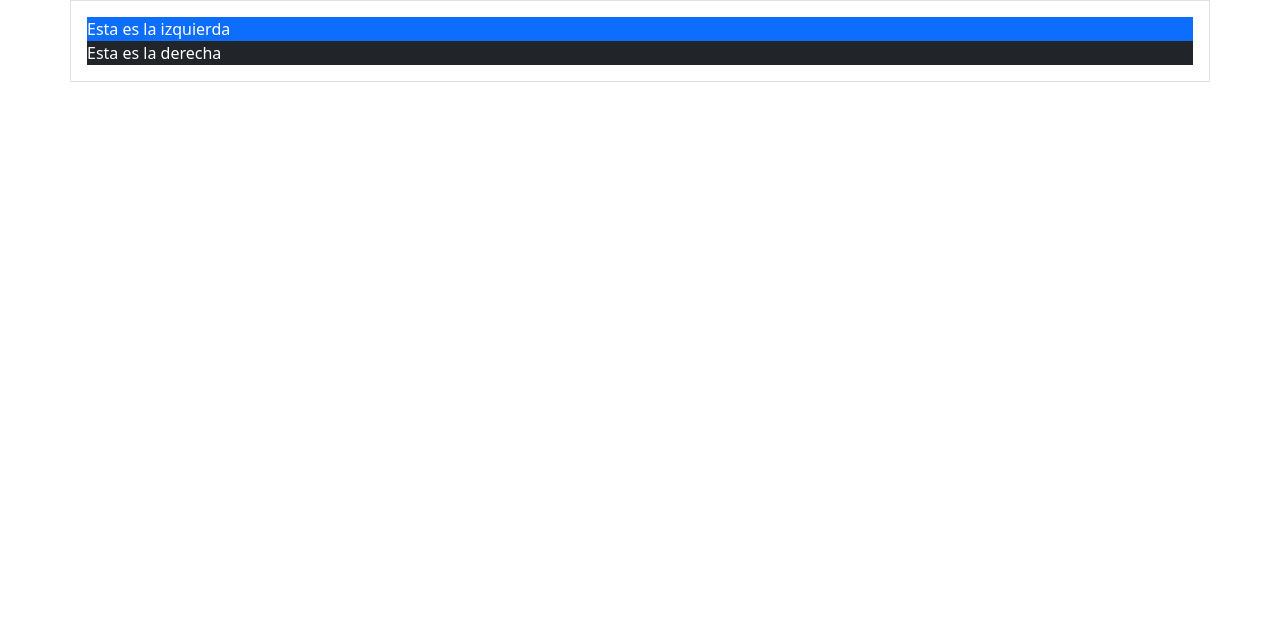
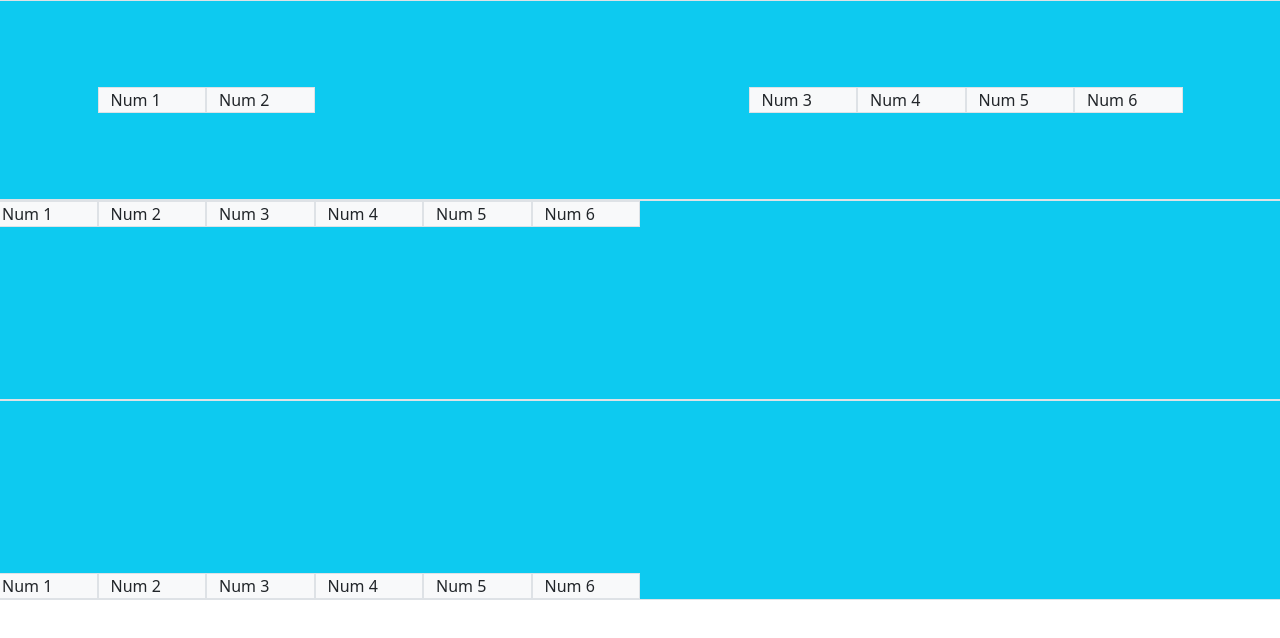
Before and after one commit to Ruben-Alvarez-Dev/bootstrap5, a website: page index.html in a window 1280 px wide. Drawn offline with nearby package versions, Linux system fonts and the light colour scheme.

Commit message:
adding display distribution

```diff
--- a/index.html
+++ b/index.html
@@ -18,11 +18,32 @@
     ></script>
   </head>
   <body>
-    <div class="container p-3 border">
-      <div class="bg-primary text-white d-none d-sm-block">
-        Esta es la izquierda
-      </div>
-      <div class="bg-dark text-white d-none d-sm-block">Esta es la derecha</div>
+    <div
+      class="row border bg-info align-items-center justify-content-center"
+      style="height: 200px"
+    >
+      <div class="col-1 border bg-light">Num 1</div>
+      <div class="col-1 border bg-light">Num 2</div>
+      <div class="col-1 border bg-light offset-4">Num 3</div>
+      <div class="col-1 border bg-light">Num 4</div>
+      <div class="col-1 border bg-light">Num 5</div>
+      <div class="col-1 border bg-light">Num 6</div>
+    </div>
+    <div class="row border bg-info align-items-start" style="height: 200px">
+      <div class="col-1 border bg-light">Num 1</div>
+      <div class="col-1 border bg-light">Num 2</div>
+      <div class="col-1 border bg-light">Num 3</div>
+      <div class="col-1 border bg-light">Num 4</div>
+      <div class="col-1 border bg-light">Num 5</div>
+      <div class="col-1 border bg-light">Num 6</div>
+    </div>
+    <div class="row border bg-info align-items-end" style="height: 200px">
+      <div class="col-1 border bg-light">Num 1</div>
+      <div class="col-1 border bg-light">Num 2</div>
+      <div class="col-1 border bg-light">Num 3</div>
+      <div class="col-1 border bg-light">Num 4</div>
+      <div class="col-1 border bg-light">Num 5</div>
+      <div class="col-1 border bg-light">Num 6</div>
     </div>
   </body>
 </html>
```
